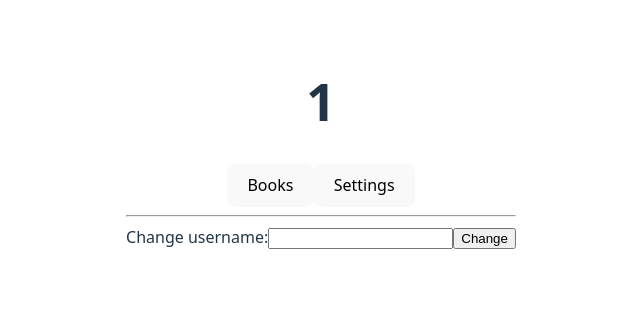
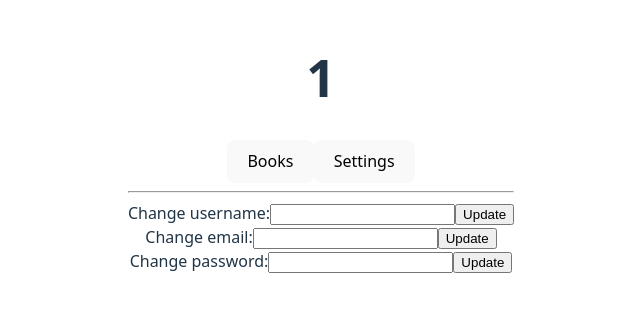
Before and after one commit to AdamFariello/capStone_FrontEnd, a React app: page /user/1 in a window 1280 px wide. Shown: the part 256-568 px from the top of the page, without its empty margins (319-959 px from the left). Built offline with nearby package versions, Linux system fonts and the light colour scheme; the HTML template or start-up script is replaced by a standard one.

Commit message:
Commiting before trying useRef

```diff
--- a/src/pages/userProfile.jsx
+++ b/src/pages/userProfile.jsx
@@ -16,8 +16,31 @@ async function test_deleteUser(e) {
 
 //
 //let {"confirmPassword":_, ...formDataFiltered} = formData;
-async function test_patchUser(e) {
-//async function handleSubmit(e) {
+
+
+
+function SettingsComp() {
+    let [formEntries, setFormEntries] = useState({
+        username: "",
+        email: "",
+        password: ""
+    });
+    function updateFormData(e) {
+        setFormEntries({...formEntries, [e.target.name] : e.target.value});
+    }
+
+
+    //console.log(`${formEntries.username} -- ${formEntries.email} -- ${formEntries.password}`);
+
+
+    async function handleSubmit(e, type) {
+        e.preventDefault();
+        console.log(e);
+        console.log(type);
+    }
+
+
+    async function patchInfo(e) {
         e.preventDefault();
         try {
             const serverURLArg = `${serverURL}users`
@@ -40,21 +63,46 @@ async function test_patchUser(e) {
         }
     }
 
+    return (<>
+        <div>
+            <form onSubmit={e => handleSubmit(e, "username")}>
+                <label>
+                    Change username:
+                    <input
+                        type="text"
+                        name="username"
+                        onChange={updateFormData}
+                        value={formEntries.username}/>
+                </label>
+                <input type="submit" value="Update" />
+            </form>
+        </div>
 
-function SettingsComp() {
-    async function handleSubmit(e) {
-        e.preventDefault();
-        console.log("test");
-    }
-
-    return (<>
         <div>
             <form onSubmit={handleSubmit}>
                 <label>
-                    Change username:
-                    <input type="text" />
+                    Change email:
+                    <input
+                        type="text"
+                        name="email"
+                        onChange={updateFormData}
+                        value={formEntries.email}/>
                 </label>
-                <input type="submit" value="Change" />
+                <input type="submit" value="Update" />
+            </form>
+        </div>
+
+        <div>
+            <form onSubmit={handleSubmit}>
+                <label>
+                    Change password:
+                    <input
+                        type="text"
+                        name="password"
+                        onChange={updateFormData}
+                        value={formEntries.password}/>
+                </label>
+                <input type="submit" value="Update" />
             </form>
         </div>
     </>);
```
Lines whose indentation alone changed are shown as unchanged.
